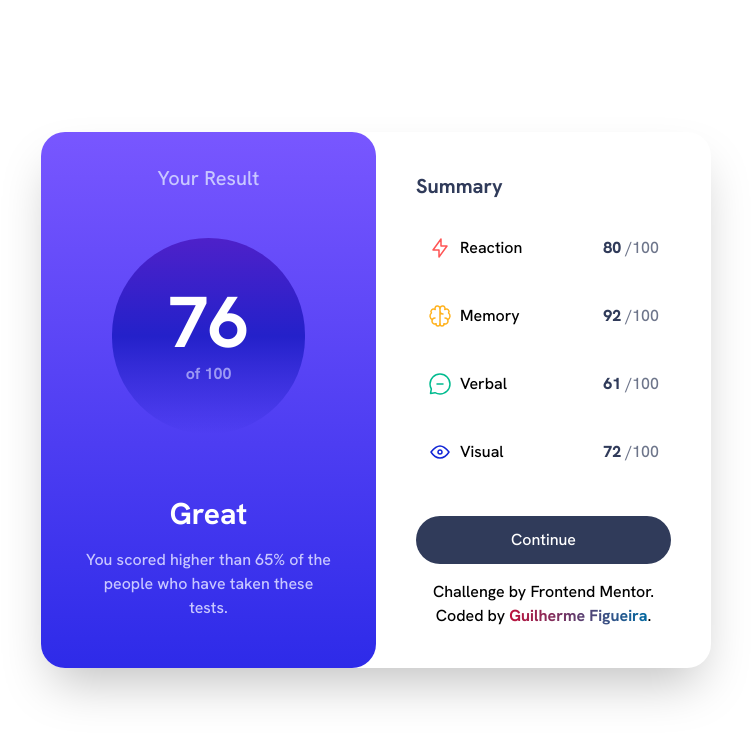
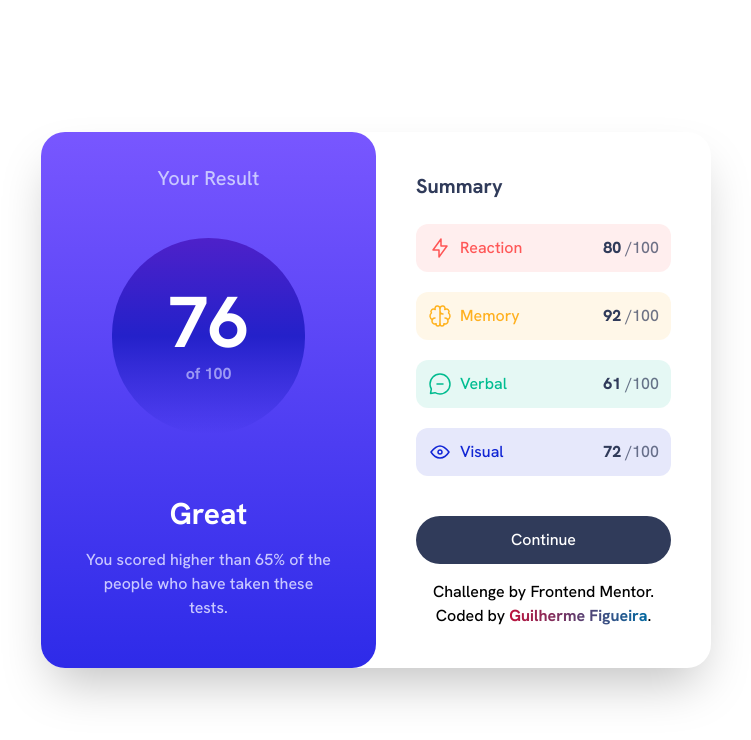
Before and after one commit to GuilhermeFigueira/results-summary, a React (Vite) app: page / in a window 1280 px wide. Shown: the top 740 px of the page, without its empty margins (264-1015 px from the left). Built offline with nearby package versions, Linux system fonts and the light colour scheme.

Commit message:
consertada as cores

```diff
--- a/src/App.tsx
+++ b/src/App.tsx
@@ -29,28 +29,12 @@ function App() {
 						{TestResults.map((results) => {
 							const categoryLowerCase =
 								results.category.toLowerCase();
-							let color = "";
-							switch (results.category) {
-								case "Reaction":
-									color = "red";
-									break;
-								case "Memory":
-									color = "yellow";
-									break;
-								case "Verbal":
-									color = "green";
-									break;
-								case "Visual":
-									color = "blue-cobalt";
-									break;
-							}
 							return (
 								<Skill
 									key={results.category}
 									category={results.category}
 									icon={categoryLowerCase}
 									score={results.score}
-									color={color}
 								/>
 							);
 						})}
--- a/src/Skill.tsx
+++ b/src/Skill.tsx
@@ -2,17 +2,14 @@ interface SkillProps {
 	category: string;
 	score: number;
 	icon: string;
-	color: string;
 }
 
-export default function Skill({ category, score, icon, color }: SkillProps) {
+export default function Skill({ category, score, icon }: SkillProps) {
 	return (
-		<div
-			className={`flex justify-between bg-${color} bg-opacity-10 p-3 rounded-xl`}
-		>
+		<div className="flex justify-between p-3 rounded-xl" id={icon}>
 			<div className="flex">
 				<img src={`/icon-${icon}.svg`} alt={`${category} icon`} />
-				<div className={`text-${color} px-2`}>{category}</div>
+				<h1 className="px-2">{category}</h1>
 			</div>
 			<div className="text-blue-dark font-extrabold">
 				{score} <span className="font-medium opacity-70">/100</span>
--- a/src/styles/main.css
+++ b/src/styles/main.css
@@ -5,3 +5,30 @@
 	-moz-osx-font-smoothing: grayscale;
 	-webkit-font-smoothing: subpixel-antialiased;
 }
+#reaction {
+	@apply bg-red bg-opacity-10;
+}
+#reaction h1 {
+	@apply text-red;
+}
+
+#memory {
+	@apply bg-yellow bg-opacity-10;
+}
+#memory h1 {
+	@apply text-yellow;
+}
+
+#verbal {
+	@apply bg-green bg-opacity-10;
+}
+#verbal h1 {
+	@apply text-green;
+}
+
+#visual {
+	@apply bg-blue-cobalt bg-opacity-10;
+}
+#visual h1 {
+	@apply text-blue-cobalt;
+}
```
Also changed, not shown: 1 other file (tests, documents, lock files or other folders).
